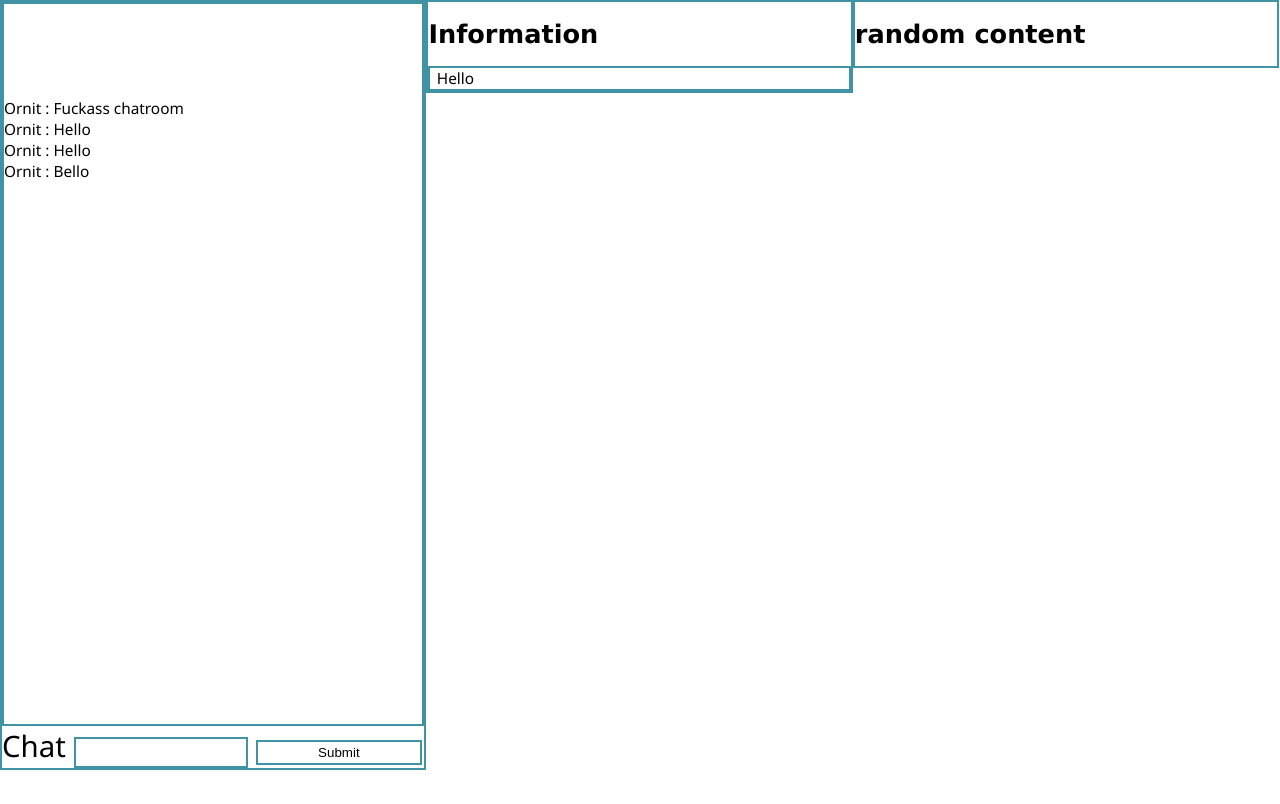
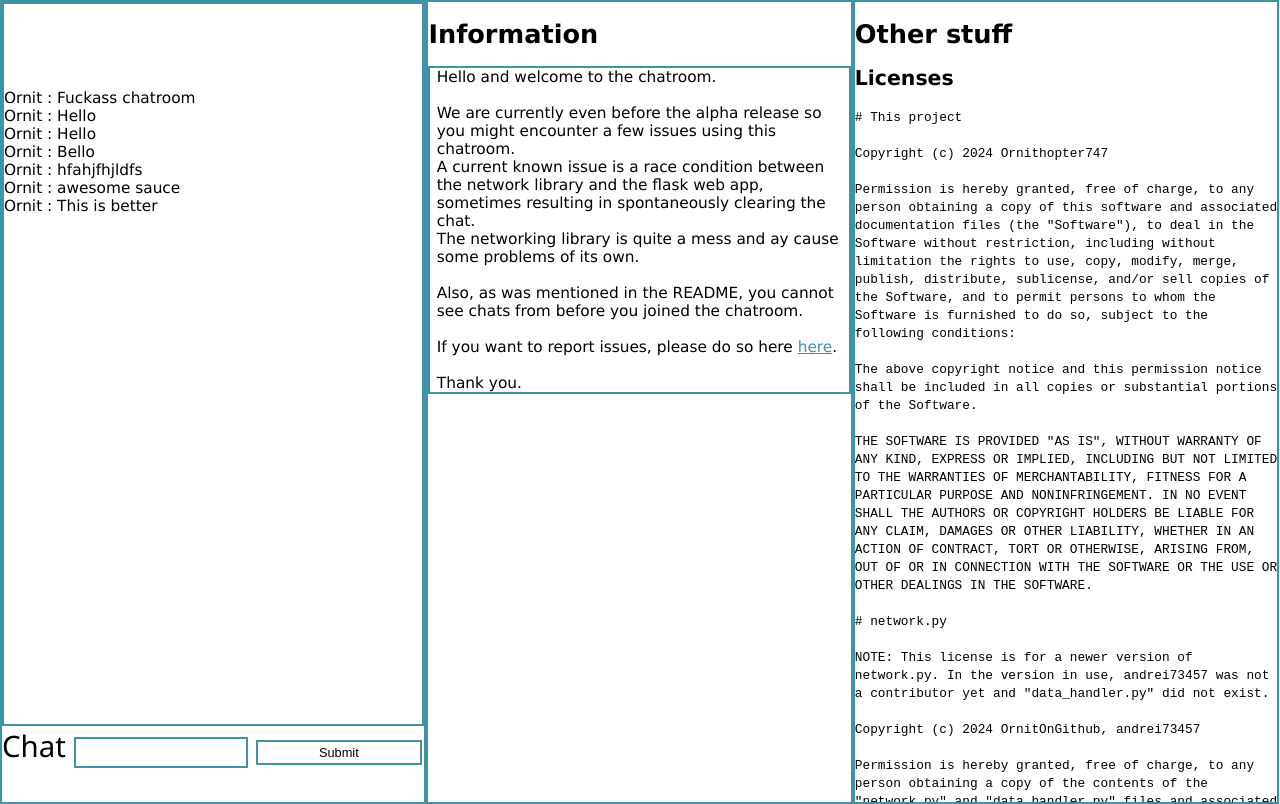
Before and after one commit to OrnitOnGithub/lan-chatroom, a Flask app: page / in a window 1280 px wide. Before the commit the page ends 770 px from the top, so only its background shows below. Run offline with Flask 3, Linux system fonts and the light colour scheme; parts of the project's set-up code (start-up, migrations or seed data) failed here and were passed over.

Commit message:
Improved the web interface, added information and licenses to it

```diff
--- a/public/messages.txt
+++ b/public/messages.txt
@@ -3,3 +3,6 @@ Ornit : Fuckass chatroom
 Ornit : Hello
 Ornit : Hello
 Ornit : Bello
+Ornit : hfahjfhjldfs
+Ornit : awesome sauce
+Ornit : This is better
--- a/static/styles.css
+++ b/static/styles.css
@@ -1,3 +1,12 @@
+body, #wrapper, #div1, #div2, #div3 {
+    margin: 0px;
+    margin-top: 0px;
+    margin-bottom: 0px;
+    margin-left: 0px;
+    margin-right: 0px;
+}
+
+/* horizontal divs */
 #wrapper {
     width: 100%;
     overflow: hidden;
@@ -5,26 +14,26 @@
 #div1, #div2, #div3 {
     width:33%;
     float: left;
-    border: 2px solid rgb(64, 147, 165);
+    height: 100vh;
+    overflow: auto;
 }
 .chatbox {
     overflow: scroll;
     height: 90vh;
+}
+
+/* extra styles */
+.bordered {
     border: 2px solid rgb(64, 147, 165);
 }
-.bordered {
+.debug-bordered {
     border: 2px solid rgb(64, 147, 165);
 }
 .padded {
     padding-left: 0.5vw;
 }
-body, #wrapper, #div1, #div2, #div3 {
-    margin: 0px;
-    margin-top: 0px;
-    margin-bottom: 0px;
-    margin-left: 0px;
-    margin-right: 0px;
-}
+
+/* input */
 form {
     font-family: 'Segoe UI', Tahoma, Geneva, Verdana, sans-serif;
     font-size: 2.3vw;
@@ -34,14 +43,27 @@ input {
     width:13vw;
     border: 2px solid rgb(64, 147, 165);
     background-color: white;
+    font-size: 1vw;
 }
 
-
+/* text and stuff*/
+h1, h2 {
+    font-family: 'Lucida Sans', 'Lucida Sans Regular', 'Lucida Grande', 'Lucida Sans Unicode', Geneva, Verdana, sans-serif;
+}
 h1 {
-    font-family: 'Lucida Sans', 'Lucida Sans Regular', 'Lucida Grande', 'Lucida Sans Unicode', Geneva, Verdana, sans-serif;
     font-size: 2vw;
 }
+h2 {
+    font-size: 1.6vw;
+}
 pre, main-text {
-    font-family: 'Segoe UI', Tahoma, Geneva, Verdana, sans-serif;
+    font-family:'Lucida Sans', 'Lucida Sans Regular', 'Lucida Grande', 'Lucida Sans Unicode', Geneva, Verdana, sans-serif;
     font-size: 1.2vw;
 }
+a{
+    color: rgb(64, 147, 165);
+}
+license-text {
+    font-family: 'Courier New', Courier, monospace;
+    font-size: 1vw;
+}
--- a/templates/index.html
+++ b/templates/index.html
@@ -8,8 +8,8 @@
 </head>
 <body>
     <div id ="wrapper">
-        <div class="container" id="div1">
-            <div class="chatbox" id="chatbox-container">
+        <div class="container debug-bordered" id="div1">
+            <div class="chatbox debug-bordered" id="chatbox-container">
                 <pre id="file-content">{{ file_content }}</pre>
                 <script>
                     function refreshText() {
@@ -35,19 +35,77 @@
             </script>
         </div>
 
-
-
-
-        <div class="container" id="div2">
+        <div class="container debug-bordered" id="div2">
             <h1>Information</h1>
-            <div class="bordered padded">
+            <div class="debug-bordered padded">
                 <main-text>
-                    Hello
+                    Hello and welcome to the chatroom. <br>
+                    <br>
+                    We are currently even before the alpha release so
+                    you might encounter a few issues using this chatroom. <br>
+                    A current known issue is a race condition between the network
+                    library and the flask web app, sometimes resulting in
+                    spontaneously clearing the chat. <br>
+                    The networking library is quite a mess and ay cause some problems of its own. <br>
+                    <br>
+                    Also, as was mentioned in the README, you cannot see chats from before you joined the chatroom. <br>
+                    <br>
+                    If you want to report issues, please do so here <a href="https://github.com/OrnitOnGithub/lan-chatroom/issues">here</a>. <br>
+                    <br>
+                    Thank you.
                 </main-text>
             </div>
         </div>
-        <div class="container" id="div3">
-            <h1>random content</h1>
+        <div class="container debug-bordered" id="div3">
+            <h1>Other stuff</h1>
+            <h2>Licenses</h2>
+            <license-text>
+                # This project <br>
+                <br>
+                Copyright (c) 2024 Ornithopter747<br>
+                <br>
+                Permission is hereby granted, free of charge, to any person obtaining a copy
+                of this software and associated documentation files (the "Software"), to deal
+                in the Software without restriction, including without limitation the rights
+                to use, copy, modify, merge, publish, distribute, sublicense, and/or sell
+                copies of the Software, and to permit persons to whom the Software is
+                furnished to do so, subject to the following conditions:<br>
+                <br>
+                The above copyright notice and this permission notice shall be included in all
+                copies or substantial portions of the Software.<br>
+                <br>
+                THE SOFTWARE IS PROVIDED "AS IS", WITHOUT WARRANTY OF ANY KIND, EXPRESS OR
+                IMPLIED, INCLUDING BUT NOT LIMITED TO THE WARRANTIES OF MERCHANTABILITY,
+                FITNESS FOR A PARTICULAR PURPOSE AND NONINFRINGEMENT. IN NO EVENT SHALL THE
+                AUTHORS OR COPYRIGHT HOLDERS BE LIABLE FOR ANY CLAIM, DAMAGES OR OTHER
+                LIABILITY, WHETHER IN AN ACTION OF CONTRACT, TORT OR OTHERWISE, ARISING FROM,
+                OUT OF OR IN CONNECTION WITH THE SOFTWARE OR THE USE OR OTHER DEALINGS IN THE
+                SOFTWARE.<br>
+                <br>
+                # network.py<br>
+                <br>
+                NOTE: This license is for a newer version of network.py. In the version in use, andrei73457 was not a contributor yet and "data_handler.py" did not exist.<br>
+                <br>
+                Copyright (c) 2024 OrnitOnGithub, andrei73457<br>
+                <br>
+                Permission is hereby granted, free of charge, to any person obtaining a copy
+                of the contents of the "network.py" and "data_handler.py" files and associated documentation files (the "Software"), to deal
+                in the Software without restriction, including without limitation the rights
+                to use, copy, modify, merge, publish, distribute, sublicense, and/or sell
+                copies of the Software, and to permit persons to whom the Software is
+                furnished to do so, subject to the following conditions:<br>
+                <br>
+                The above copyright notice and this permission notice shall be included in all
+                copies or substantial portions of the "network.py" and "data_handler.py" files.<br>
+                <br>
+                THE SOFTWARE IS PROVIDED "AS IS", WITHOUT WARRANTY OF ANY KIND, EXPRESS OR
+                IMPLIED, INCLUDING BUT NOT LIMITED TO THE WARRANTIES OF MERCHANTABILITY,
+                FITNESS FOR A PARTICULAR PURPOSE AND NONINFRINGEMENT. IN NO EVENT SHALL THE
+                AUTHORS OR COPYRIGHT HOLDERS BE LIABLE FOR ANY CLAIM, DAMAGES OR OTHER
+                LIABILITY, WHETHER IN AN ACTION OF CONTRACT, TORT OR OTHERWISE, ARISING FROM,
+                OUT OF OR IN CONNECTION WITH THE SOFTWARE OR THE USE OR OTHER DEALINGS IN THE
+                SOFTWARE.<br>
+            </license-text>
         </div>
     </div>
 
```
Also changed, not shown: README.md, 1 other file.
